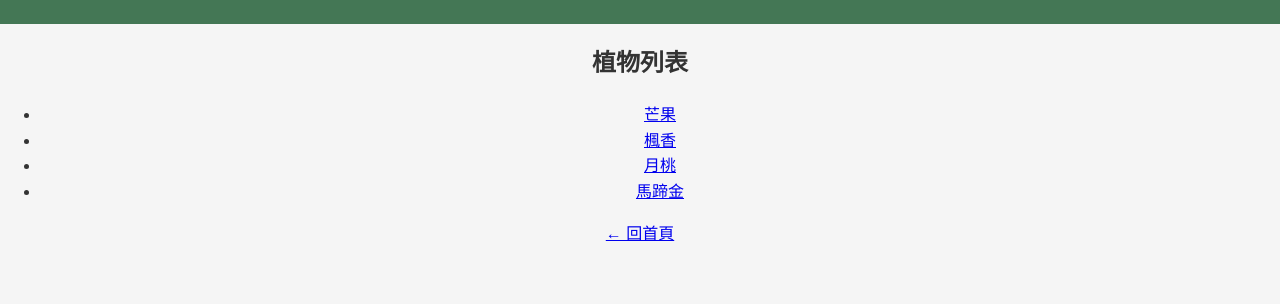
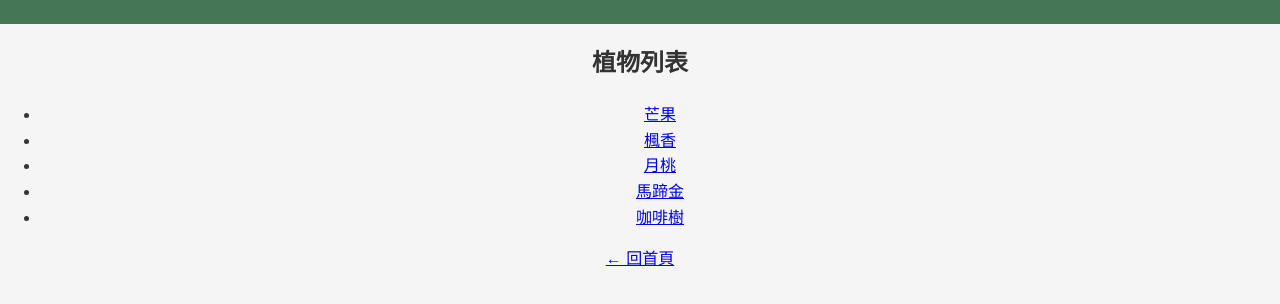
Before and after one commit to bang-jj/bang-jj.github.io, a plain HTML site: page plants/index.html in a window 1280 px wide. Shown: the part 102-406 px from the top of the page. Drawn offline with Linux system fonts and the light colour scheme.

Commit message:
Update index.html

```diff
--- a/plants/index.html
+++ b/plants/index.html
@@ -18,6 +18,7 @@
                    <li><a href="Formosan_Sweet_Gum.html"> 楓香</a></li>
                    <li><a href="Beautiful_Galangal.html"> 月桃</a></li>
                    <li><a href="Creeping_Dichondra.html"> 馬蹄金</a></li>
+                  <li><a href="Coffee.html"> 咖啡樹</a></li>
                    <!-- 以後可以在這裡繼續新增其他植物 -->
                </ul>
            </section>
```
